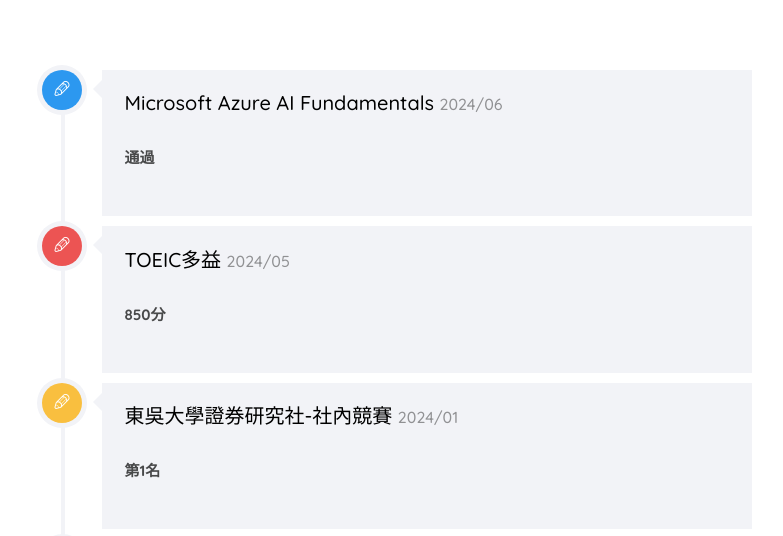
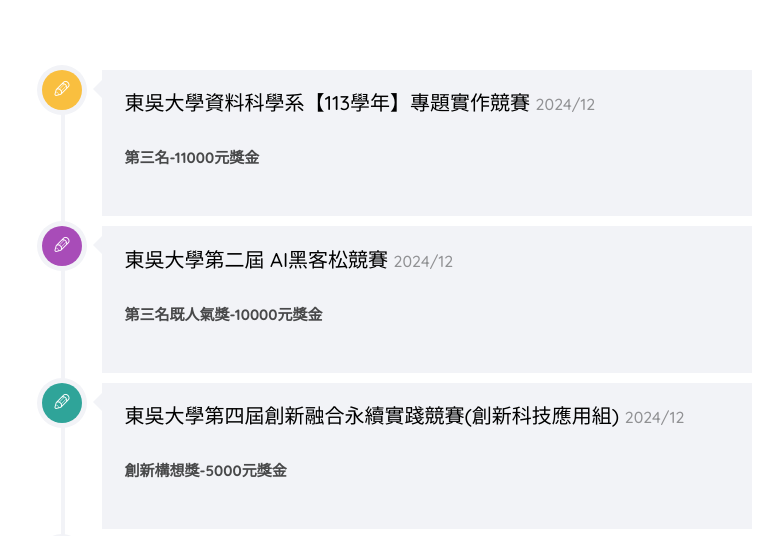
Before and after one commit to ryannn1203/ryannn1203.github.io, a plain HTML site: page index.html in a window 1280 px wide. Shown: the part 3360-3896 px from the top of the page, without its empty margins (398-1181 px from the left). Drawn offline with nearby package versions, Linux system fonts and the light colour scheme; files whose address does not match are found by name; a web font is replaced by a local one.

Commit message:
Add files via upload

```diff
--- a/index.html
+++ b/index.html
@@ -370,12 +370,15 @@
 													<li>Gept全民英檢中級</li>
 													<li>系籃球隊-大資杯8強</li>
 													<li>證券研習社-第一名</li>
-													<li>法國巴黎銀行黑松競賽-佳作</li>
+													<li>法國巴黎銀行黑客松競賽-佳作</li>
 													<li>Google Analytics分析認證</li>
 													<li>永豐AI攻房戰-107/972名</li>
 													<li>4次獲得松山慈祐宮學業獎學金</li>
 													<li>Microsoft Azure AI Fundamentals認證通過</li>
 													<li>TOEIC多益-850分</li>
+													<li>東吳大學第四屆創新融合永續實踐競賽(創新科技應用組)-創新構想獎</li>
+													<li>東吳大學第二屆 AI黑客松競賽-第三名既人氣獎</li>
+													<li>東吳大學資料科學系【113學年】專題實作競賽-第三名</li>
 												</ul>
 									         </div>
 									    </div>
@@ -438,7 +441,37 @@
 					<div class="row">
 						<div class="col-md-12">
 				         <div class="timeline-centered">
-
+					        <article class="timeline-entry animate-box" data-animate-effect="fadeInLeft">
+					            <div class="timeline-entry-inner">
+					               <div class="timeline-icon color-3">
+					                  <i class="icon-pen2"></i>
+					               </div>
+					               <div class="timeline-label">
+					                  <h2><a href="certification.html">東吳大學資料科學系【113學年】專題實作競賽</a> <span>2024/12</span></h2>
+					                  <p><strong>第三名-11000元獎金</strong></p>
+					               </div>
+					            </div>
+					         </article> 					        <article class="timeline-entry animate-box" data-animate-effect="fadeInLeft">
+					            <div class="timeline-entry-inner">
+					               <div class="timeline-icon color-4">
+					                  <i class="icon-pen2"></i>
+					               </div>
+					               <div class="timeline-label">
+					                  <h2><a href="certification.html">東吳大學第二屆 AI黑客松競賽</a> <span>2024/12</span></h2>
+					                  <p><strong>第三名既人氣獎-10000元獎金</strong></p>
+					               </div>
+					            </div>
+					         </article> 					        <article class="timeline-entry animate-box" data-animate-effect="fadeInLeft">
+					            <div class="timeline-entry-inner">
+					               <div class="timeline-icon color-5">
+					                  <i class="icon-pen2"></i>
+					               </div>
+					               <div class="timeline-label">
+					                  <h2><a href="certification.html">東吳大學第四屆創新融合永續實踐競賽(創新科技應用組)</a> <span>2024/12</span></h2>
+					                  <p><strong>創新構想獎-5000元獎金</strong></p>
+					               </div>
+					            </div>
+					         </article>
 					        <article class="timeline-entry animate-box" data-animate-effect="fadeInLeft">
 					            <div class="timeline-entry-inner">
 					               <div class="timeline-icon color-1">
```
